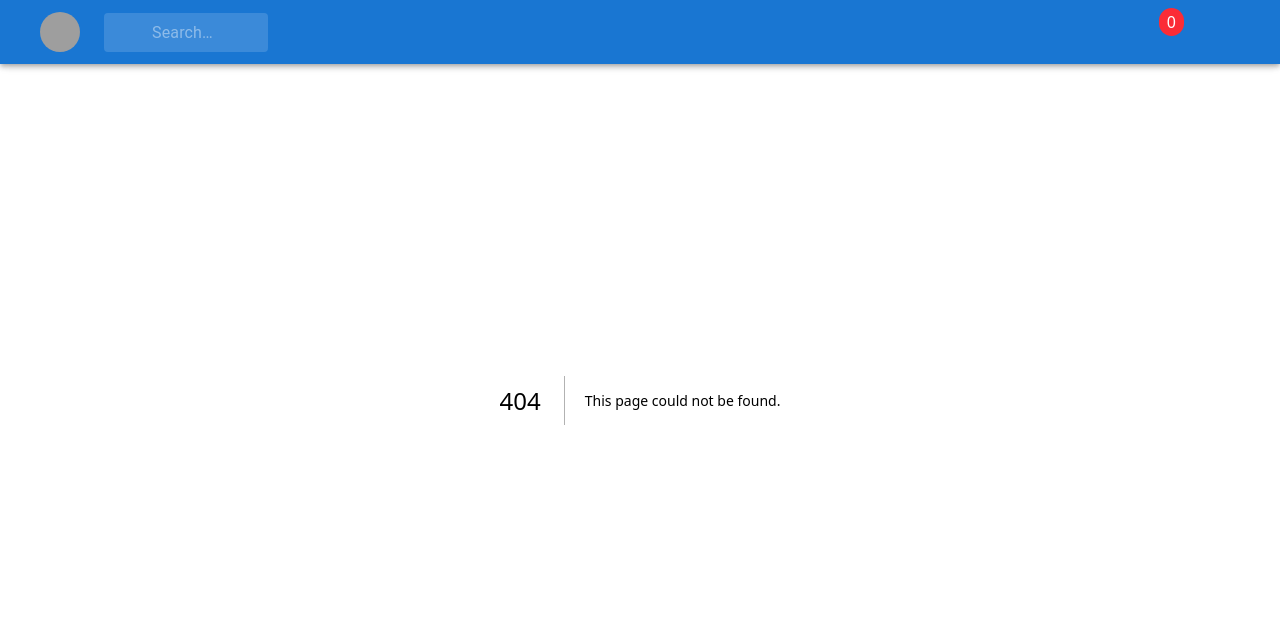
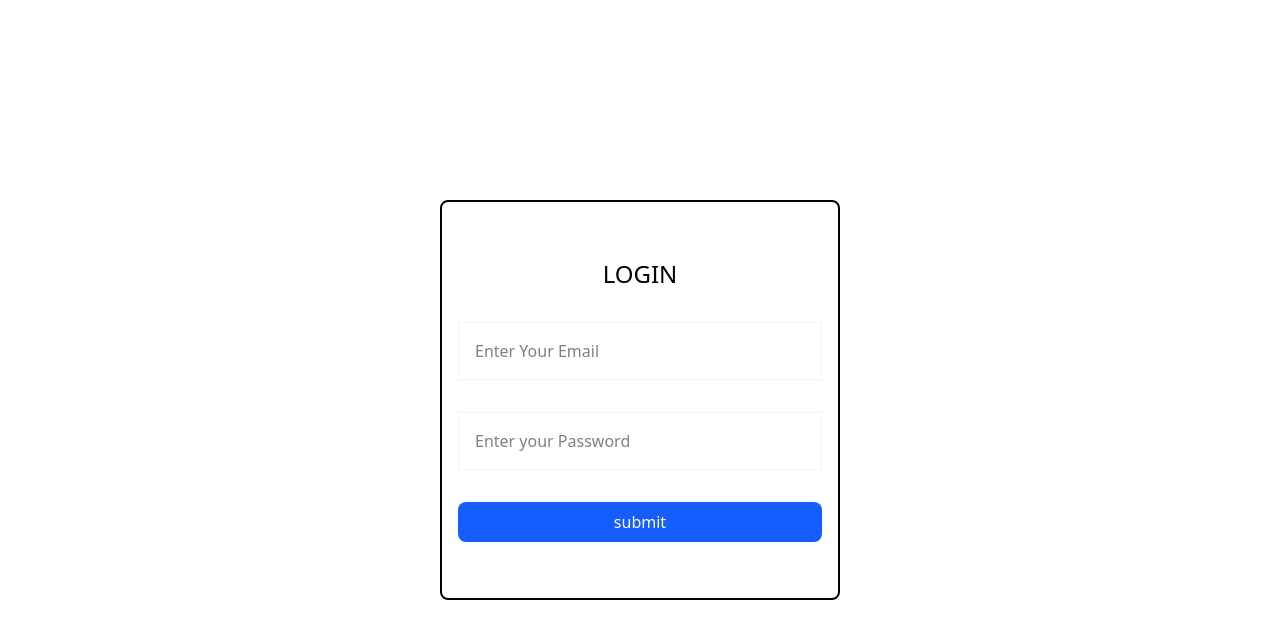
Before and after one commit to ParhamRoohi/online_shop, a Next.js app: page /login in a window 1280 px wide. Before the commit this address had no page. Shown: the top 638 px of the page. Built offline with nearby package versions, Linux system fonts and the light colour scheme; grey boxes are pictures that could not be loaded; some icons are missing.

Commit message:
feat: update user profile

```diff
--- /dev/null
+++ b/src/app/(routes)/login/page.tsx
@@ -0,0 +1,88 @@
+"use client";
+import React, { useState } from "react";
+import { getAllUsers } from "@/app/api/data";
+import { useRouter } from "next/navigation";
+
+interface User {
+  id: number;
+  email: string;
+  username: string;
+  password: string;
+  name: {
+    firstname: string;
+    lastname: string;
+  };
+  address: {
+    city: string;
+    street: string;
+    number: number;
+    zipcode: string;
+    geolocation: {
+      lat: string;
+      long: string;
+    };
+  };
+  phone: string;
+}
+
+function Page() {
+  const [email, setEmail] = useState("");
+  const [password, setPassword] = useState("");
+  const [error, setError] = useState("");
+  const router = useRouter();
+
+  const handleSubmit = async (e: React.FormEvent<HTMLFormElement>) => {
+    e.preventDefault();
+    setError("");
+
+    try {
+      const users: User[] = await getAllUsers();
+      const user = users.find(
+        (user) => user.email === email && user.password === password
+      );
+
+      if (user) {
+        router.push("/");
+      } else {
+        setError("Invalid email or password");
+      }
+    } catch (err) {
+      setError("Failed to login. Please try again later.");
+    }
+  };
+
+  return (
+    <div className="flex justify-center items-center h-screen w-full">
+      <form
+        onSubmit={handleSubmit}
+        className="rounded-lg border-2 h-100 w-100 flex flex-col p-4 justify-center gap-8"
+      >
+        <h1 className="text-2xl text-bold text-center">LOGIN</h1>
+        {error && <p className="text-red-500 text-center">{error}</p>}
+        <input
+          type="email"
+          className="border-gray-100 border-1 h-fit w-full p-4"
+          placeholder="Enter Your Email "
+          value={email}
+          onChange={(e) => setEmail(e.target.value)}
+        />
+        <input
+          type="password"
+          name="password"
+          id=""
+          className="border-gray-100 border-1 h-fit w-full p-4"
+          placeholder="Enter your Password"
+          value={password}
+          onChange={(e) => setPassword(e.target.value)}
+        />
+        <input
+          type="submit"
+          value="submit"
+          className="border-gray-100 bg-blue-600 text-white rounded-lg h-fit w-full p-2"
+        />
+      </form>
+    </div>
+  );
+}
+
+export default Page;
--- a/src/app/api/data.ts
+++ b/src/app/api/data.ts
@@ -9,3 +9,14 @@ export const getAllProducts = async () => {
     return [];
   }
 };
+
+export const getAllUsers = async () => {
+  try {
+    const response = await axios.get("https://fakestoreapi.com/users");
+    console.log(response.data);
+    return response.data;
+  } catch (error) {
+    console.error("Error fetching users:", error);
+    return [];
+  }
+};
--- a/src/app/layout.tsx
+++ b/src/app/layout.tsx
@@ -1,7 +1,6 @@
 "use client";
 // import type { Metadata } from "next";
 import { Geist, Geist_Mono } from "next/font/google";
-import Header from "./UI/layout/Header";
 import "./globals.css";
 import { CartProvider } from "./context/CartContext";
 import { CategoryProvider } from "./context/CategoryContext";
@@ -32,10 +31,7 @@ export default function RootLayout({
         className={`${geistSans.variable} ${geistMono.variable} antialiased`}
       >
         <CategoryProvider>
-          <CartProvider>
-            <Header />
-            {children}
-          </CartProvider>
+          <CartProvider>{children}</CartProvider>
         </CategoryProvider>
       </body>
     </html>
--- a/src/app/page.tsx
+++ b/src/app/page.tsx
@@ -1,46 +1,11 @@
-import Image from "next/image";
-import { getAllProducts } from "./api/data";
-import * as React from "react";
-import Card from "@mui/material/Card";
-import CardContent from "@mui/material/CardContent";
-import CardMedia from "@mui/material/CardMedia";
-import Typography from "@mui/material/Typography";
-import Button from "@mui/material/Button";
-import CardActionArea from "@mui/material/CardActionArea";
-import CardActions from "@mui/material/CardActions";
 import ProductList from "./UI/home/ProductList";
-// import ChangeCartNumber from ".r";
+import Header from "./UI/layout/Header";
 
 export default async function Home() {
-  // const products: Product[] = await getAllProducts();
-
   return (
     <>
-      {/* <ChangeCartNumber /> */}
-
+      <Header />
       <ProductList />
     </>
-    // <div className="bg-black flex flex-wrap justify-center items-center gap-4 h-fit">
-    //   {products.map((item) => (
-    //     <Card sx={{ maxWidth: 345 }} key={item.id}>
-    //       <CardActionArea>
-    //         <CardMedia component="img" image={item.image} alt={item.title} />
-    //         <CardContent>
-    //           <Typography gutterBottom variant="h5" component="div">
-    //             {item.title}
-    //           </Typography>
-    //           <Typography variant="body2" sx={{ color: "text.secondary" }}>
-    //             {item.description}
-    //           </Typography>
-    //         </CardContent>
-    //       </CardActionArea>
-    //       <CardActions>
-    //         <Button size="small" color="primary">
-    //           Share
-    //         </Button>
-    //       </CardActions>
-    //     </Card>
-    //   ))}
-    // </div>
   );
 }
```
